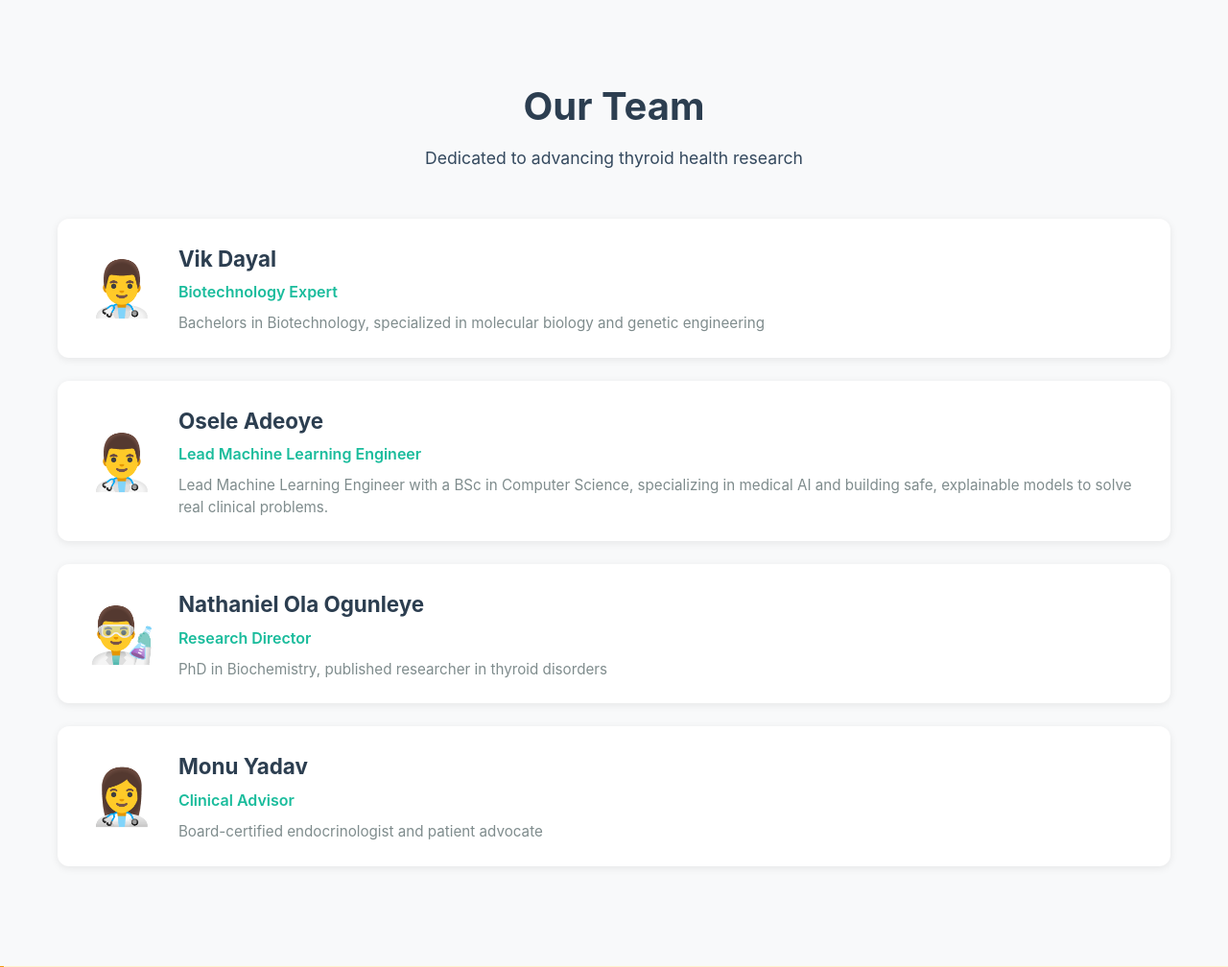
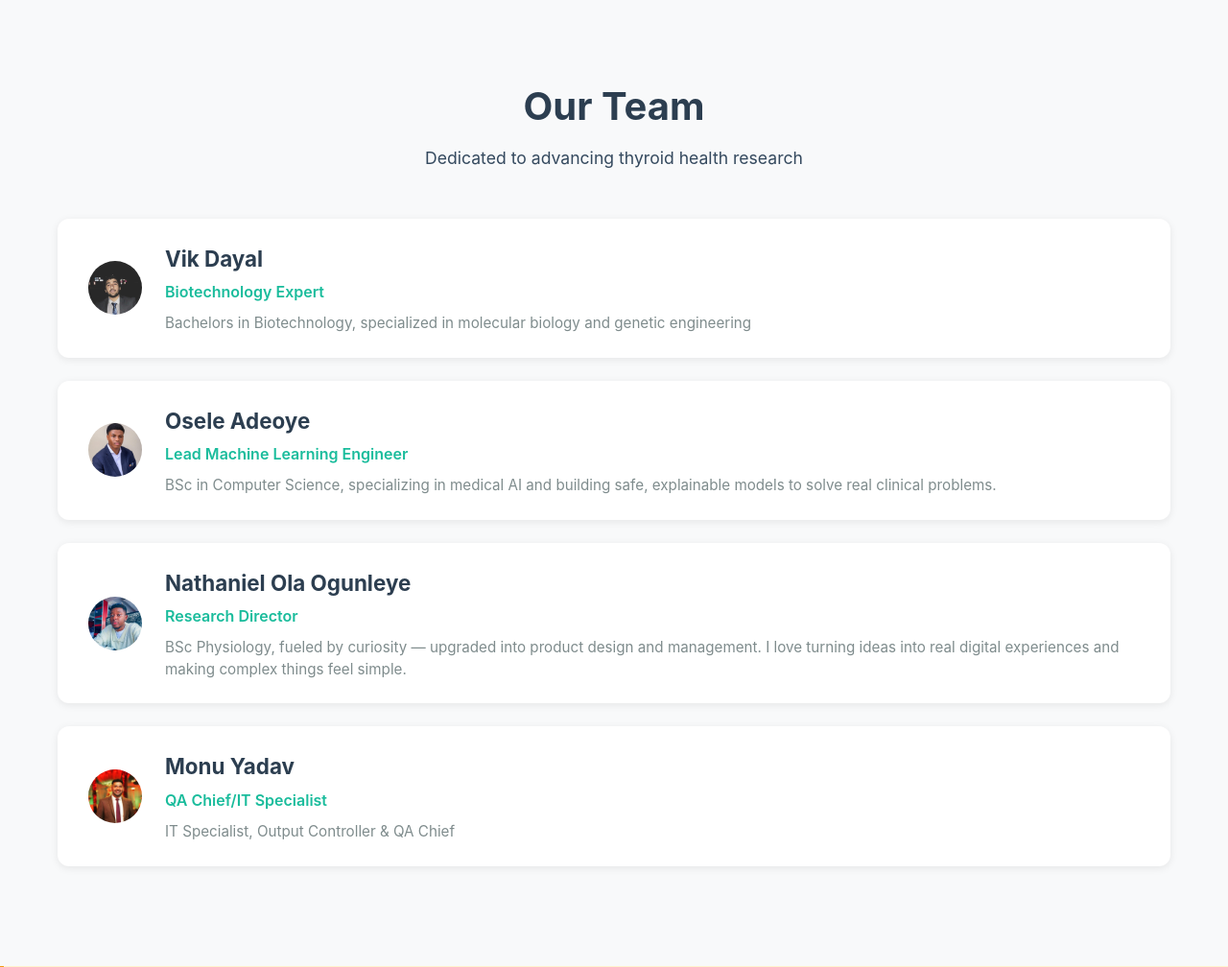
Before and after one commit to MightBeVik/ThyraPredict, a Flask app: page /about in a window 1280 px wide. Shown: the part 865-1873 px from the top of the page at 96% size. Run offline with Flask 3, Linux system fonts and the light colour scheme; parts of the project's set-up code (start-up, migrations or seed data) failed here and were passed over.

Commit message:
final changes to about

```diff
--- a/static/css/style.css
+++ b/static/css/style.css
@@ -430,6 +430,14 @@ body {
     line-height: 1;
 }
 
+.member-image {
+    width: 3.5rem;
+    height: 3.5rem;
+    border-radius: 50%;
+    object-fit: cover;
+    display: block;
+}
+
 .member-info {
     flex: 1;
 }
--- a/templates/about.html
+++ b/templates/about.html
@@ -39,7 +39,7 @@
         <p class="team-subtitle">Dedicated to advancing thyroid health research</p>
 
         <div class="team-member">
-            <span class="member-avatar">👨‍⚕️</span>
+            <img src="{{ url_for('static', filename='images/theboi.jpeg') }}" alt="Vik Dayal" class="member-avatar member-image">
             <div class="member-info">
                 <h3>Vik Dayal</h3>
                 <p class="member-role">Biotechnology Expert</p>
@@ -48,29 +48,29 @@
         </div>
 
         <div class="team-member">
-            <span class="member-avatar">👨‍⚕️</span>
+            <img src="{{ url_for('static', filename='images/osele.jpg') }}" alt="Osele Adeoye" class="member-avatar member-image">
             <div class="member-info">
                 <h3>Osele Adeoye</h3>
                 <p class="member-role">Lead Machine Learning Engineer</p>
-                <p class="member-bio">Lead Machine Learning Engineer with a BSc in Computer Science, specializing in medical AI and building safe, explainable models to solve real clinical problems.</p>
+                <p class="member-bio">BSc in Computer Science, specializing in medical AI and building safe, explainable models to solve real clinical problems.</p>
             </div>
         </div>
 
         <div class="team-member">
-            <span class="member-avatar">👨‍🔬</span>
+            <img src="{{ url_for('static', filename='images/Nate.jpeg') }}" alt="Nathaniel Ola Ogunleye" class="member-avatar member-image">
             <div class="member-info">
                 <h3>Nathaniel Ola Ogunleye</h3>
                 <p class="member-role">Research Director</p>
-                <p class="member-bio">PhD in Biochemistry, published researcher in thyroid disorders</p>
+                <p class="member-bio">BSc Physiology, fueled by curiosity — upgraded into product design and management. I love turning ideas into real digital experiences and making complex things feel simple.</p>
             </div>
         </div>
 
         <div class="team-member">
-            <span class="member-avatar">👩‍⚕️</span>
+            <img src="{{ url_for('static', filename='images/Monu.jpg') }}" alt="Monu Yadav" class="member-avatar member-image">
             <div class="member-info">
                 <h3>Monu Yadav</h3>
-                <p class="member-role">Clinical Advisor</p>
-                <p class="member-bio">Board-certified endocrinologist and patient advocate</p>
+                <p class="member-role">QA Chief/IT Specialist</p>
+                <p class="member-bio">IT Specialist, Output Controller & QA Chief</p>
             </div>
         </div>
     </div>
```
Also changed, not shown: static/images/Monu.jpg (added), static/images/Nate.jpeg (added), static/images/theboi.jpeg (added).
